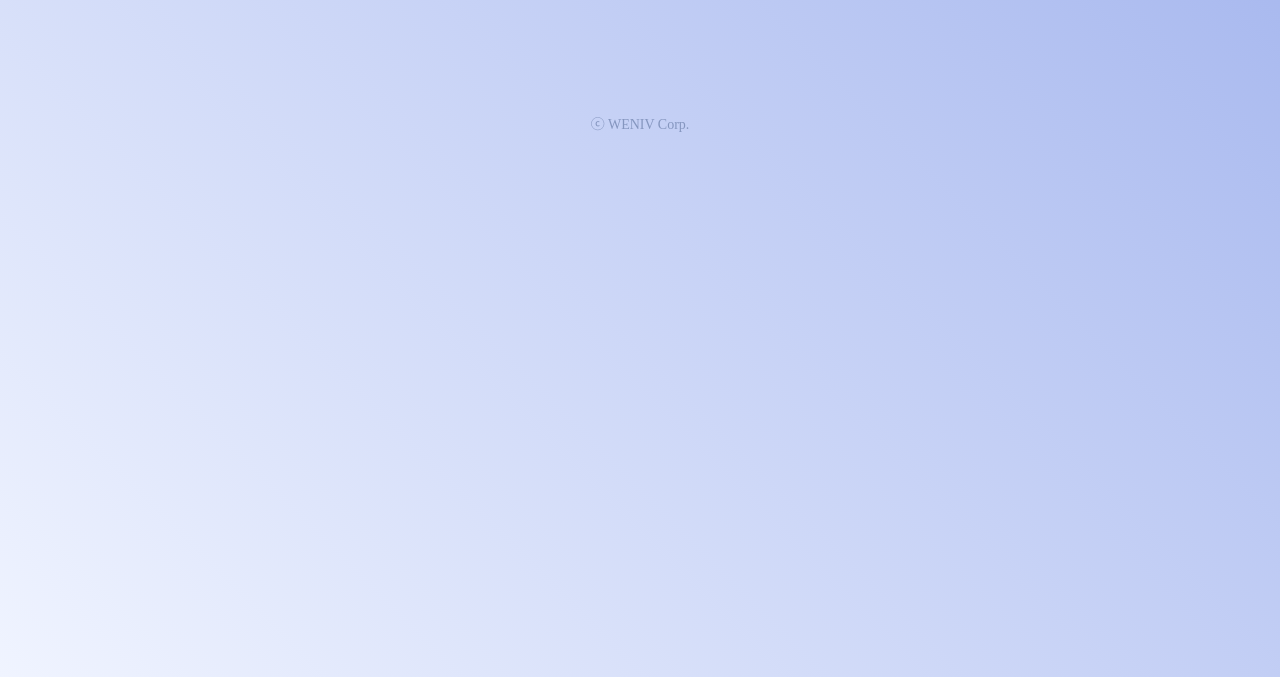
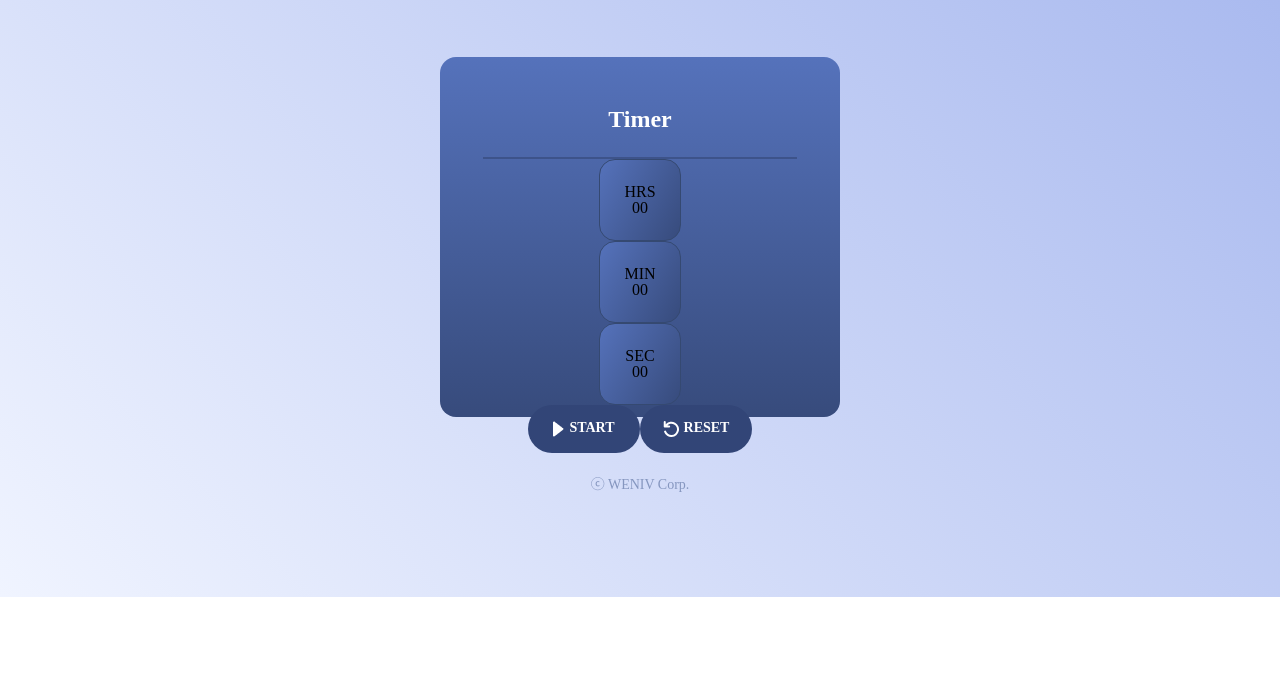
Before and after one commit to Yeon-seong/test-timer, a plain HTML site: page index.html in a window 1280 px wide. Shown: the part 123-800 px from the top of the page. Drawn offline with Linux system fonts and the light colour scheme.

Commit message:
init: main 타이머 html, css 틀 제작(미완성)

```diff
--- a/index.html
+++ b/index.html
@@ -18,6 +18,38 @@
         <img src="./assets/weniv-logo.svg" class="logo_image" alt="WENIV 로고">
       </header>
 
+
+      <!-- ---------- 타이머 박스 ---------- -->
+      <main id="timer_container">
+        <h2 class="timer_title">Timer</h2>
+        <div class="divide_line"></div>
+
+        <ul class="timer_list">
+          <li class="time_number_box">
+            <h2 class="time_title">HRS</h2>
+            <div class="time_hrs">00</div>
+          </li>
+          <li class="time_number_box">
+            <h2 class="time_title">MIN</h2>
+            <div class="time_min">00</div>
+          </li>
+          <li class="time_number_box">
+            <h2 class="time_title">SEC</h2>
+            <div class="time_sec">00</div>
+          </li>
+        </ul>
+
+        <section class="timer_buttons">
+          <button class="timer_button_style">
+            <img src="./assets/icon-start.png" class="icon_gap" alt="시작">START
+          </button>
+          <button class="timer_button_style">
+            <img src="./assets/icon-reset.svg" class="icon_gap" alt="리셋">RESET
+          </button>
+        </section>
+      </main>
+
+
       <!-- ---------- Footer ---------- -->
       <footer id="footer_container">
         <p class="corp_text">ⓒ WENIV Corp.</p>
--- a/style.css
+++ b/style.css
@@ -18,7 +18,8 @@
 }
 /* 전체 배경색 */
 .background_gradient {
-  height: 100vh;
+  width: 100%;
+  height: 100%;
   background: linear-gradient(45deg, #F0F4FF, #A5B6EE);
 }
 
@@ -38,6 +39,71 @@
 
 
 
+/* ---------- Main ---------- */
+#timer_container {
+  display: flex;
+  flex-direction: column;
+  align-items: center;
+  width: 400px;
+  height: 360px;
+  margin: 0 auto;
+  border-radius: 16px;
+  background: linear-gradient(180deg, #5572BB, #374B7C);
+  box-shadow: #374B7C;
+}
+#timer_container > .timer_title {
+  margin-top: 48px;
+  margin-bottom: 23px;
+  text-align: center;
+  font-family: Pretendard;
+  font-size: 24px;
+  font-weight: 700;
+  line-height: 28.8px;
+  color: #FFF;
+}
+#timer_container > .divide_line {
+  width: 312px;
+  border: 1px solid #3D538A;
+  left: 88px;
+}
+#timer_container > .timer_buttons {
+  display: flex;
+}
+#timer_container > .timer_buttons > .timer_button_style {
+  display: flex;
+  justify-content: center;
+  align-items: center;
+  width: 112px;
+  height: 48px;
+
+  border-radius: 50px;
+  background-color: #324577;
+
+  font-family: Pretendard;
+  font-size: 14px;
+  font-weight: 700;
+  line-height: 28.8px;
+  color: #FFF;
+}
+
+#timer_container > .timer_buttons > .timer_button_style > .icon_gap {
+  margin-right: 5px;
+}
+.timer_list > .time_number_box {
+  display: flex;
+  justify-content: center;
+  flex-direction: column;
+  align-items: center;
+  width: 80px;
+  height: 80px;
+  border: 1px solid #354971;
+  border-radius: 16px;
+  background: linear-gradient(120deg, #5572BB, #374B7C);
+  box-shadow: #374B7C;
+}
+
+
+
 /* ---------- Footer ---------- */
 #footer_container {
   display: flex;
```
